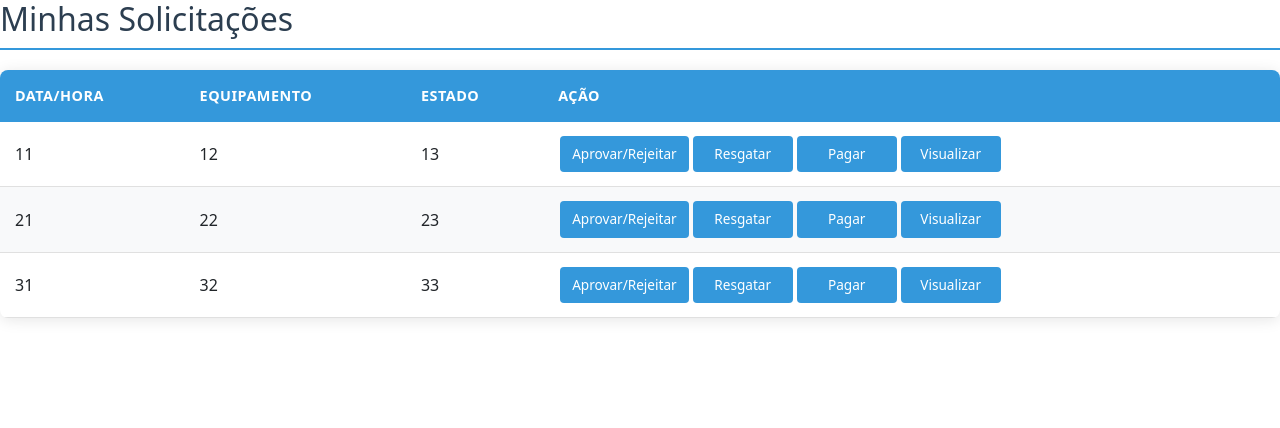
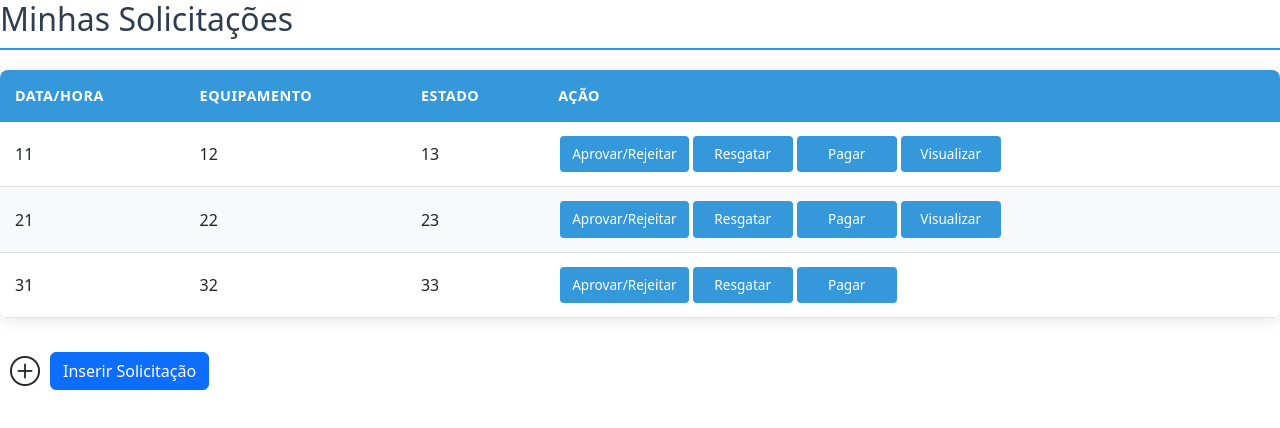
Before and after one commit to GustavoNielsen/Trab_Web2, an Angular app in the folder trab-web2/: page /paginainicialcliente in a window 1280 px wide. Shown: the top 428 px of the page. Built offline with nearby package versions, Linux system fonts and the light colour scheme.

Commit message:
RF003 - Página Inicial de Cliente - Refactor (habilitacao do CSS)

```diff
--- a/trab-web2/angular.json
+++ b/trab-web2/angular.json
@@ -29,6 +29,7 @@
             ],
             "styles": [
               "node_modules/bootstrap/dist/css/bootstrap.min.css",
+              "node_modules/bootstrap-icons/font/bootstrap-icons.css",
               "src/styles.css"
             ],
             "scripts": ["node_modules/bootstrap/dist/js/bootstrap.min.js"]
--- a/trab-web2/package.json
+++ b/trab-web2/package.json
@@ -20,6 +20,7 @@
     "@ng-bootstrap/ng-bootstrap": "^18.0.0",
     "@popperjs/core": "^2.11.8",
     "bootstrap": "^5.3.3",
+    "bootstrap-icons": "^1.11.3",
     "rxjs": "~7.8.0",
     "sweetalert2": "^11.17.2",
     "tslib": "^2.3.0",
--- a/trab-web2/src/app/pages/pagina-inicial-cliente/pagina-inicial-cliente.component.html
+++ b/trab-web2/src/app/pages/pagina-inicial-cliente/pagina-inicial-cliente.component.html
@@ -39,8 +39,14 @@
 		  <button class="botao-primario">Aprovar/Rejeitar</button>
 		  <button class="botao-primario">Resgatar</button>
 		  <button class="botao-primario">Pagar</button>
-		  <button class="botao-primario">Visualizar</button>
+
 		</td>
 	  </tr>
   </tbody>
 </table>
+
+<div style="display: flex; align-items: center; height: 100%;">
+	<i class="bi bi-plus-circle" style="font-size: 30px; padding: 10px;"></i>
+	<button class="btn btn-primary">Inserir Solicitação</button>
+
+</div>
--- a/trab-web2/src/index.html
+++ b/trab-web2/src/index.html
@@ -6,6 +6,7 @@
   <base href="/">
   <meta name="viewport" content="width=device-width, initial-scale=1">
   <link rel="icon" type="image/x-icon" href="favicon.ico">
+  <link rel="stylesheet" href="https://cdn.jsdelivr.net/npm/bootstrap-icons@1.11.3/font/bootstrap-icons.min.css">
 </head>
 <body>
   <app-root></app-root>
--- a/trab-web2/src/styles.css
+++ b/trab-web2/src/styles.css
@@ -1 +1,2 @@
 /* You can add global styles to this file, and also import other style files */
+@import 'bootstrap/dist/css/bootstrap.min.css';
```
Also changed, not shown: 1 other file (tests, documents, lock files or other folders).
